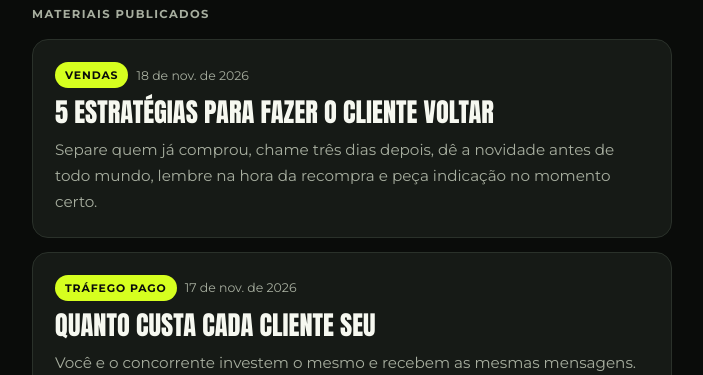
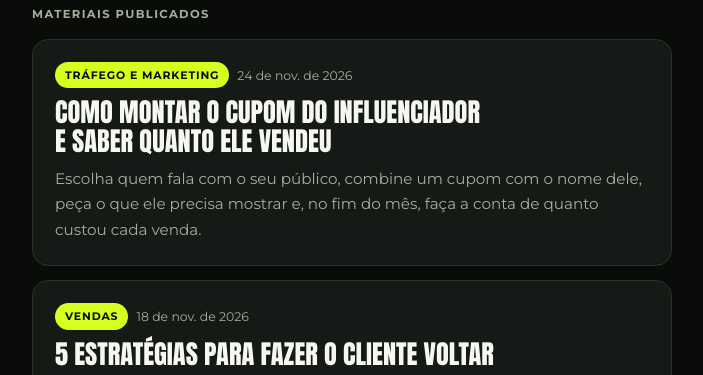
Before and after one commit to omarcocaetano/omarcocaetano.github.io, a plain HTML site: page index.html in a window 1280 px wide. Shown: the part 413-788 px from the top of the page, without its empty margins (288-991 px from the left). Drawn offline with Linux system fonts and the light colour scheme.

Commit message:
Adiciona o material #cupom: como montar o cupom do influenciador e medir as vendas
Co-Authored-By: Claude Opus 5.5 <noreply@anthropic.com>
Claude-Session: https://claude.ai/code/session_01CQfddk9fnshRtkbUPPCrTJ

```diff
--- a/index.html
+++ b/index.html
@@ -212,6 +212,62 @@ footer a { color: var(--lime); text-decoration: none; }
    no início desta lista. O "slug" vira o link: .../#slug
    ========================================================= */
 const POSTS = [
+  {
+    slug: "cupom",
+    titulo: "Como montar o cupom do influenciador e saber quanto ele vendeu",
+    apoio: "O passo a passo para contratar influenciador pequeno da sua cidade sem pagar no escuro: o cupom com o nome dele, a mensagem pronta e a conta do fim do mês.",
+    resumo: "Escolha quem fala com o seu público, combine um cupom com o nome dele, peça o que ele precisa mostrar e, no fim do mês, faça a conta de quanto custou cada venda.",
+    data: "2026-11-24",
+    pilar: "Tráfego e marketing",
+    palavra: "CUPOM",
+    ctaTitulo: "Quer ajuda para escolher e medir os influenciadores da sua loja?",
+    ctaTexto: "Eu olho os perfis com você, monto a proposta e a planilha do cupom, para você só pagar por quem traz venda.",
+    wppMsg: "Oi Marco, vim pelo vídeo do contrata ou não contrata e quero montar o cupom do influenciador na minha loja.",
+    corpo: `
+      <p class="lead">Influenciador sem cupom é anúncio sem relatório: <span class="mark">você paga e não sabe o que voltou.</span></p>
+      <p>Vários influenciadores pequenos da sua cidade costumam dar mais resultado do que um grande de fora, porque o público deles passa na frente da sua loja. O cupom com o nome de cada um mostra, no fim do mês, quem vendeu e quem só deu curtida.</p>
+
+      <h2><span class="n">1.</span> Escolha quem fala com o seu público</h2>
+      <ul>
+        <li><b>É daqui:</b> a maior parte dos comentários é de gente da sua cidade.</li>
+        <li><b>É do seu nicho:</b> fala de moda, de comida, de beleza ou do que você vende, e não de tudo um pouco.</li>
+        <li><b>Tem conversa de verdade:</b> abra os Stories dele por uns dias. Gente respondendo e perguntando vale mais que número de seguidor.</li>
+      </ul>
+
+      <h2><span class="n">2.</span> Crie o cupom com o nome dele</h2>
+      <p>Um cupom por influenciador, fácil de falar: <b>NOME10</b>, por exemplo. O benefício pode ser um brinde, frete grátis ou um desconto pequeno. Desconto grande só ensina o cliente a esperar o próximo cupom.</p>
+      <div class="callout">
+        <ul>
+          <li><b>Vende pelo WhatsApp?</b> O cliente fala o cupom na conversa. Anote numa etiqueta com o nome do influenciador.</li>
+          <li><b>Vende na loja física?</b> Deixe um caderno ou planilha no caixa: data, cupom e valor da venda.</li>
+          <li><b>Vende pelo site?</b> Crie o cupom na plataforma da loja. Ela já conta as vendas sozinha.</li>
+        </ul>
+      </div>
+
+      <h2><span class="n">3.</span> Mande a proposta</h2>
+      <div class="reply">
+        <div class="reply-head"><span class="reply-tag">Primeira mensagem para o influenciador</span><button class="copy-btn" type="button" data-copy="c1">Copiar</button></div>
+        <div class="bubble" id="c1">Oi, <span class="slot">[nome]</span>! Aqui é <span class="slot">[seu nome]</span> da <span class="slot">[loja]</span>. Acompanho o seu perfil e o seu público tem tudo a ver com a gente. Quero te propor uma parceria de 30 dias com um cupom com o seu nome. Posso te mandar como funciona?</div>
+      </div>
+      <div class="reply">
+        <div class="reply-head"><span class="reply-tag">Como funciona (depois que ele responder)</span><button class="copy-btn" type="button" data-copy="c2">Copiar</button></div>
+        <div class="bubble" id="c2">Funciona assim: você ganha <span class="slot">[valor fixo ou produto]</span> e mais <span class="slot">[X]</span>% de cada venda com o cupom <span class="slot">[NOME10]</span>. Quem usar o cupom ganha <span class="slot">[benefício]</span>. Peço só três coisas: mostrar o produto em uso, falar o preço e dizer como comprar. Topa?</div>
+      </div>
+
+      <h2><span class="n">4.</span> Combine o que ele precisa mostrar</h2>
+      <ul>
+        <li><b>O produto em uso</b>, de verdade, e não só a foto do fornecedor.</li>
+        <li><b>O preço</b>, ou pelo menos o "a partir de".</li>
+        <li><b>Como comprar:</b> o cupom, o seu @ e o seu WhatsApp.</li>
+      </ul>
+
+      <h2><span class="n">5.</span> Faça a conta no fim do mês</h2>
+      <p>Some quanto você pagou para o influenciador (cachê, produto e comissão) e divida pelo número de vendas com o cupom dele. Esse é o quanto custou cada venda. Compare com o que você paga no anúncio e fique com quem vende mais barato.</p>
+      <div class="callout">
+        <p><b>Exemplo:</b> você pagou R$ 300 e o cupom trouxe 10 vendas. Cada venda custou R$ 30. Se o seu anúncio traz venda por R$ 45, esse influenciador está mais barato que o anúncio.</p>
+      </div>
+    `
+  },
   {
     slug: "recompra",
     titulo: "5 estratégias para fazer o cliente voltar",
```
